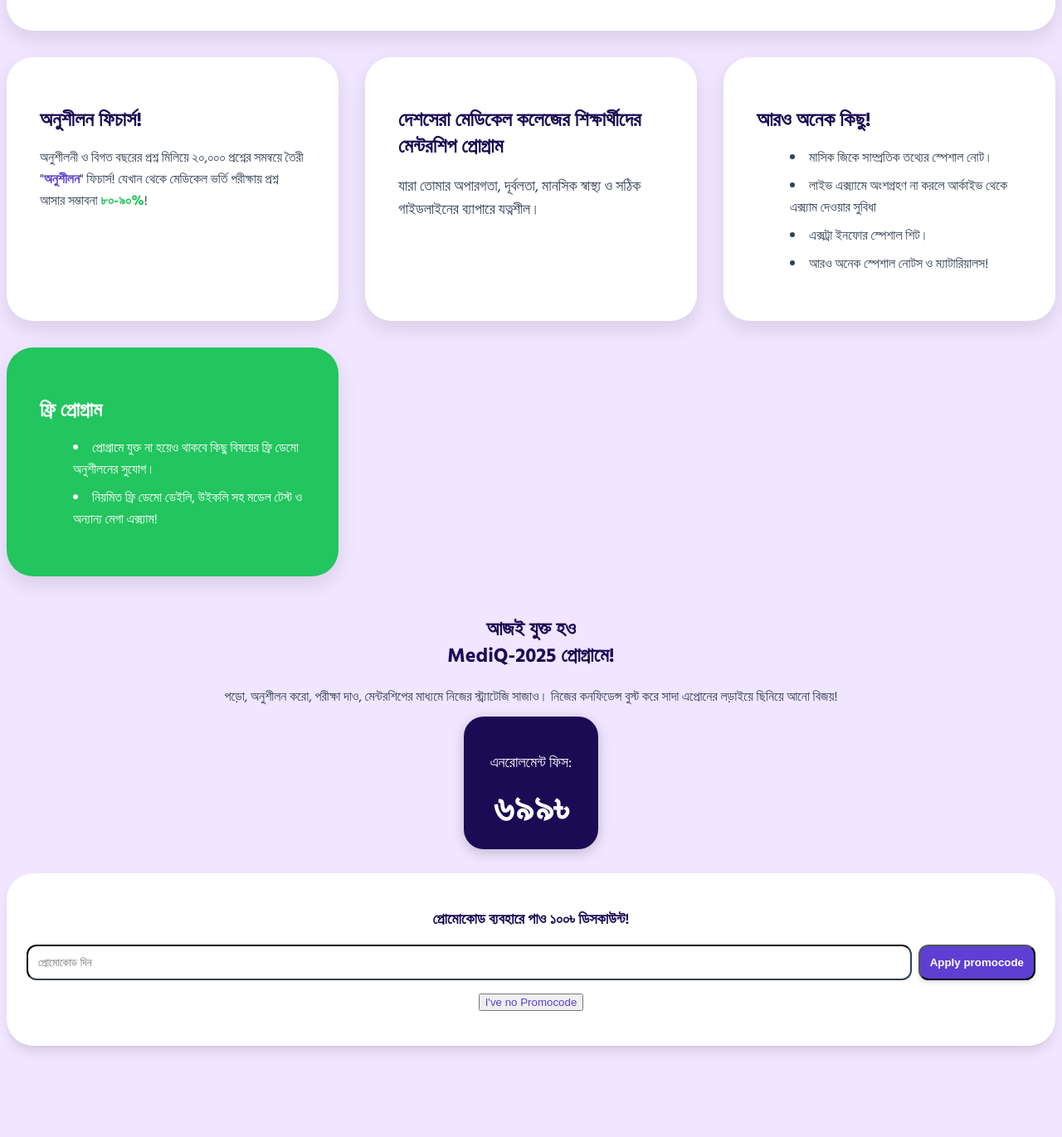
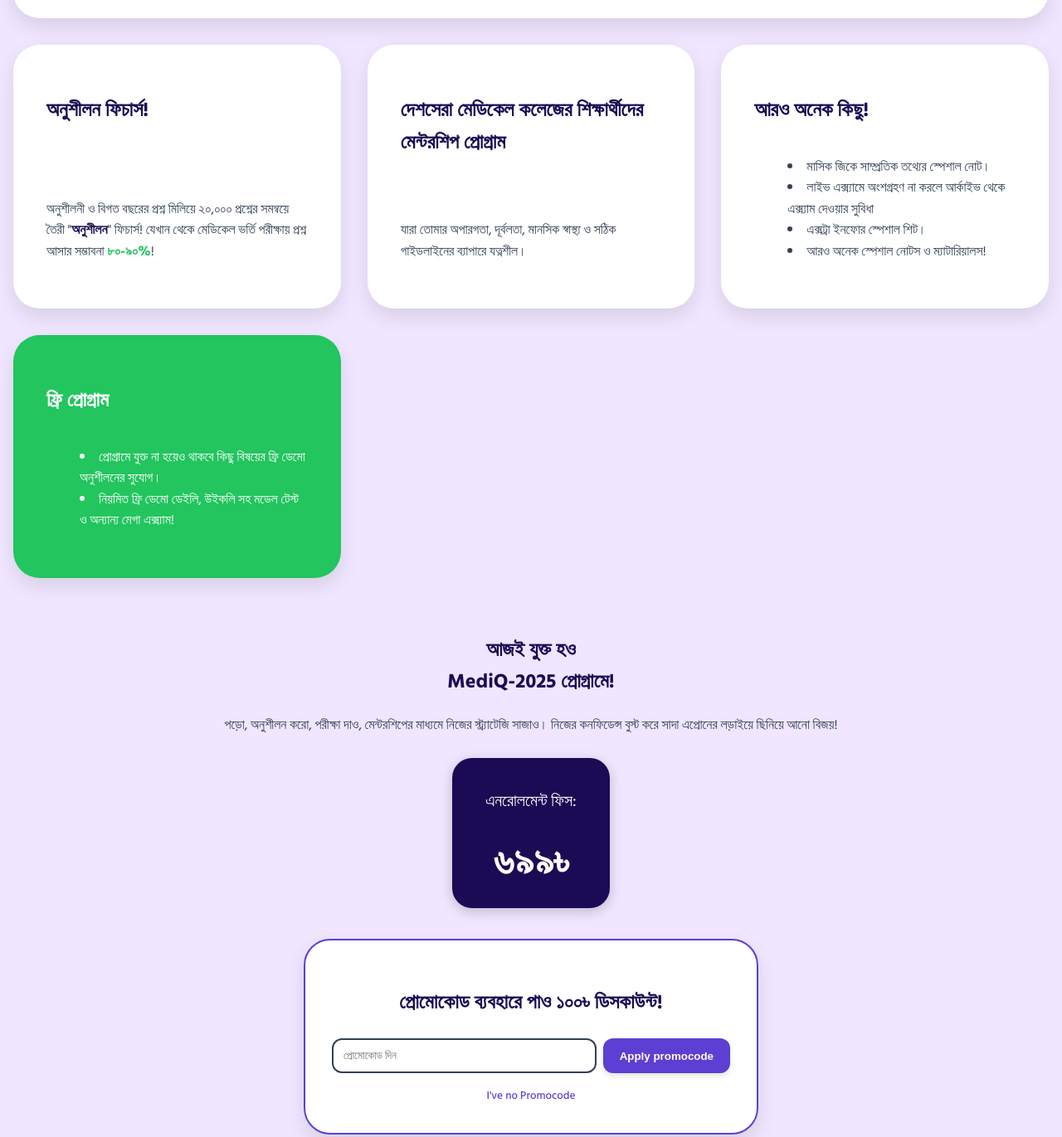
Before and after one commit to medicalprostuti/registration, a plain HTML site: page index.html in a window 1280 px wide. Shown: the part 743-2114 px from the top of the page at 83% size. Before the commit the page ends 2012 px from the top, so only its background shows below. Drawn offline with Linux system fonts and the light colour scheme.

Commit message:
Update index.html

```diff
--- a/index.html
+++ b/index.html
@@ -7,7 +7,9 @@
     <link rel="preconnect" href="https://fonts.googleapis.com">
     <link rel="preconnect" href="https://fonts.gstatic.com" crossorigin>
     <link href="https://fonts.googleapis.com/css2?family=Hind+Siliguri:wght@300;400;500;600;700&display=swap" rel="stylesheet">
+
     <style>
+        /* CSS Variables for a consistent color palette */
         :root {
             --primary-color: #1b0b54;
             --accent-color: #5d3fd3;
@@ -17,22 +19,38 @@
             --error-color: #ef4444;
         }
 
+        /* Base Styles for a clean slate */
         body {
             font-family: 'Hind Siliguri', sans-serif;
             background-color: var(--bg-light);
             color: var(--text-color);
+            line-height: 1.6;
+            margin: 0;
+            padding: 2rem 1rem;
+            display: flex;
+            justify-content: center;
+            align-items: center;
+            min-height: 100vh;
         }
 
+        .container {
+            max-width: 1280px;
+            width: 100%;
+            margin: 0 auto;
+            display: flex;
+            flex-direction: column;
+            gap: 3rem;
+        }
+
+        /* --- Animations --- */
         @keyframes float {
             0%, 100% { transform: translateY(0); }
             50% { transform: translateY(-10px); }
         }
-
         @keyframes fadeIn {
             from { opacity: 0; transform: translateY(20px); }
             to { opacity: 1; transform: translateY(0); }
         }
-
         @keyframes pulseBorder {
             0%, 100% { border-color: transparent; }
             50% { border-color: var(--accent-color); }
@@ -41,131 +59,164 @@
         .animate-float { animation: float 4s ease-in-out infinite; }
         .animate-fade-in { animation: fadeIn 1s ease-out forwards; }
         .animate-pulse-border { animation: pulseBorder 2s ease-in-out infinite; }
+
+        /* --- Card Styles --- */
         .card {
             background-color: white;
             padding: 2.5rem;
             border-radius: 2rem;
             box-shadow: 0 10px 25px rgba(0, 0, 0, 0.1);
             transition: transform 0.3s ease, box-shadow 0.3s ease;
+            display: flex;
+            flex-direction: column;
+            justify-content: space-between;
         }
-
         .card:hover {
             transform: translateY(-5px);
             box-shadow: 0 15px 35px rgba(0, 0, 0, 0.15);
         }
 
+        /* --- Layout Grid for Cards --- */
+        .card-grid {
+            display: grid;
+            grid-template-columns: repeat(1, 1fr);
+            gap: 2rem;
+        }
+
+        @media (min-width: 768px) {
+            .card-grid {
+                grid-template-columns: repeat(2, 1fr);
+            }
+            .main-card {
+                grid-column: span 2;
+            }
+        }
+
+        @media (min-width: 1024px) {
+            .card-grid {
+                grid-template-columns: repeat(3, 1fr);
+            }
+            .main-card {
+                grid-column: span 3;
+            }
+        }
+
+        /* --- Component Specific Styles --- */
         .price-box {
             background-color: var(--primary-color);
             color: white;
-            display: inline-block;
-            padding: 1.5rem 2rem;
+            padding: 1rem 2.5rem;
             border-radius: 1.5rem;
             box-shadow: 0 4px 15px rgba(0, 0, 0, 0.2);
-            transition: all 0.5s ease-in-out;
+            display: inline-block;
+            margin-top: 2rem;
         }
-
         .original-price {
             text-decoration: line-through;
             color: var(--error-color);
             margin-right: 0.5rem;
         }
+        .promo-box {
+            background-color: white;
+            padding: 2rem;
+            border-radius: 2rem;
+            box-shadow: 0 10px 25px rgba(0, 0, 0, 0.1);
+            border: 2px solid var(--accent-color);
+            max-width: 480px;
+            margin: 2rem auto 0; /* Adjusted top margin for spacing */
+        }
+        .promo-section {
+            display: flex;
+            flex-direction: column;
+            gap: 0.5rem;
+        }
+        @media (min-width: 640px) {
+            .promo-section {
+                flex-direction: row;
+            }
+        }
+        .promo-input {
+            flex: 1;
+            padding: 0.5rem 0.75rem;
+            border-radius: 0.75rem;
+            border: 2px solid var(--text-color);
+            transition: border-color 0.3s;
+            outline: none;
+            font-family: 'Hind Siliguri', sans-serif;
+        }
+        .promo-input:focus {
+            border-color: var(--accent-color);
+        }
+        .apply-btn {
+            background-color: var(--accent-color);
+            color: white;
+            font-weight: 600;
+            padding: 0.5rem 1.25rem;
+            border-radius: 0.75rem;
+            box-shadow: 0 4px 6px rgba(0, 0, 0, 0.1);
+            transition: background-color 0.3s;
+            cursor: pointer;
+            border: none;
+            white-space: nowrap;
+        }
+        .apply-btn:hover {
+            background-color: #4b32b8;
+        }
+        .no-promo-btn {
+            color: var(--accent-color);
+            font-weight: 500;
+            margin-top: 1rem;
+            text-decoration: none;
+            transition: text-decoration 0.3s;
+            background: none;
+            border: none;
+            padding: 0;
+            cursor: pointer;
+            font-family: inherit;
+        }
+        .no-promo-btn:hover {
+            text-decoration: underline;
+        }
+        .promo-message { color: var(--success-color); font-weight: 600; margin-top: 1rem; }
+        .error-message { color: var(--error-color); font-weight: 600; margin-top: 1rem; }
 
-        .promo-message { color: var(--success-color); font-weight: 600; }
-        .error-message { color: var(--error-color); font-weight: 600; }
-        .container { max-width: 1344px; margin: auto; padding: 48px; }
-        @media (min-width: 768px) {
-            .container { padding: 64px; }
-        }
-        @media (min-width: 1024px) {
-            .container { padding: 96px; }
-        }
-        .text-center { text-align: center; }
-        .space-y-12 > :not([hidden]) ~ :not([hidden]) { margin-top: 48px; }
-        .text-3xl { font-size: 1.875rem; line-height: 2.25rem; }
-        .text-5xl { font-size: 3rem; line-height: 1; }
-        .font-bold { font-weight: 700; }
-        .text-lg { font-size: 1.125rem; line-height: 1.75rem; }
-        .max-w-3xl { max-width: 48rem; }
-        .mx-auto { margin-left: auto; margin-right: auto; }
-        .grid { display: grid; }
-        .gap-8 { gap: 2rem; }
-        .md\:grid-cols-2 { grid-template-columns: repeat(2, minmax(0, 1fr)); }
-        .lg\:grid-cols-3 { grid-template-columns: repeat(3, minmax(0, 1fr)); }
-        .mb-6 { margin-bottom: 1.5rem; }
-        .md\:col-span-2 { grid-column: span 2 / span 2; }
-        .lg\:col-span-3 { grid-column: span 3 / span 3; }
-        .list-disc { list-style-type: disc; }
-        .list-inside { list-style-position: inside; }
-        .space-y-2 > :not([hidden]) ~ :not([hidden]) { margin-top: 0.5rem; }
-        .text-\[var\(--error-color\)\] { color: var(--error-color); }
-        .text-\[var\(--primary-color\)\] { color: var(--primary-color); }
-        .text-\[var\(--text-color\)\] { color: var(--text-color); }
-        .text-\[var\(--success-color\)\] { color: var(--success-color); }
-        .text-\[var\(--accent-color\)\] { color: var(--accent-color); }
-        .text-2xl { font-size: 1.5rem; line-height: 2rem; }
-        .mb-4 { margin-bottom: 1rem; }
-        .font-extrabold { font-weight: 800; }
-        .text-4xl { font-size: 2.25rem; line-height: 2.5rem; }
-        .mt-6 { margin-top: 1.5rem; }
-        .bg-white { background-color: white; }
-        .p-6 { padding: 1.5rem; }
-        .rounded-\[2rem\] { border-radius: 2rem; }
-        .shadow-lg { box-shadow: 0 10px 15px -3px rgba(0, 0, 0, 0.1), 0 4px 6px -2px rgba(0, 0, 0, 0.05); }
-        .border-2 { border-width: 2px; }
-        .border-\[var\(--accent-color\)\] { border-color: var(--accent-color); }
-        .mb-4 { margin-bottom: 1rem; }
-        .flex { display: flex; }
-        .sm\:flex-row { flex-direction: row; }
-        .items-center { align-items: center; }
-        .justify-center { justify-content: center; }
-        .gap-2 { gap: 0.5rem; }
-        .flex-1 { flex: 1 1 0%; }
-        .p-3 { padding: 0.75rem; }
-        .rounded-xl { border-radius: 0.75rem; }
-        .border-\[var\(--text-color\)\] { border-color: var(--text-color); }
-        .focus\:outline-none:focus { outline: 2px solid transparent; outline-offset: 2px; }
-        .focus\:border-\[var\(--accent-color\)\]:focus { border-color: var(--accent-color); }
-        .transition-colors { transition-property: background-color, border-color, color, fill, stroke; transition-timing-function: cubic-bezier(0.4, 0, 0.2, 1); transition-duration: 150ms; }
-        .bg-\[var\(--accent-color\)\] { background-color: var(--accent-color); }
+        /* --- Typography and Spacing --- */
+        h1, h2, h3 { color: var(--primary-color); }
+        .main-heading { font-size: 2.5rem; font-weight: 700; }
+        .sub-heading { font-size: 1.125rem; }
+        .card-heading { font-size: 1.5rem; font-weight: 700; }
+        .price-text { font-size: 1.25rem; }
+        .price-value { font-size: 3rem; font-weight: 800; }
+        .text-lead { max-width: 768px; margin: 0 auto; }
+        .text-centered { text-align: center; }
+        .list-style-disc { list-style-type: disc; list-style-position: inside; }
+        .list-item-bold { font-weight: 700; }
+        .text-bold-primary { font-weight: 700; color: var(--primary-color); }
+        .text-bold-success { font-weight: 700; color: var(--success-color); }
+        .text-bold-error { font-weight: 700; color: var(--error-color); }
         .text-white { color: white; }
-        .font-semibold { font-weight: 600; }
-        .shadow-md { box-shadow: 0 4px 6px -1px rgba(0, 0, 0, 0.1), 0 2px 4px -1px rgba(0, 0, 0, 0.06); }
-        .hover\:bg-opacity-90:hover { background-color: rgba(93, 63, 211, 0.9); }
-        .flex-shrink-0 { flex-shrink: 0; }
-        .relative { position: relative; }
-        .mt-4 { margin-top: 1rem; }
-        .hover\:underline:hover { text-decoration: underline; }
-        .text-center { text-align: center; }
-        .leading-relaxed { line-height: 1.625; }
-        .price-box { padding: 1.5rem 2rem; }
-        .text-xl { font-size: 1.25rem; line-height: 1.75rem; }
-        .mt-2 { margin-top: 0.5rem; }
-        .text-3xl { font-size: 1.875rem; line-height: 2.25rem; }
-        .md\:text-5xl { font-size: 3rem; line-height: 1; }
-        .font-extrabold { font-weight: 800; }
-        .transition-all { transition-property: all; transition-timing-function: cubic-bezier(0.4, 0, 0.2, 1); transition-duration: 150ms; }
-        .w-full { width: 100%; }
     </style>
 </head>
-<body class="p-4 md:p-8 lg:p-12 flex items-center justify-center min-h-screen">
-    <div class="max-w-6xl w-full mx-auto space-y-12">
-        <header class="text-center space-y-4 animate-fade-in">
-            <h1 class="text-3xl md:text-5xl font-bold text-[var(--primary-color)]">
+
+<body>
+    <div class="container">
+        <header class="text-centered animate-fade-in">
+            <h1 class="main-heading">
                 MediQ এর সাথে মেডিকেল ভর্তি যুদ্ধে এগিয়ে যাও আরেক ধাপ!
             </h1>
-            <p class="text-base md:text-lg text-[var(--text-color)] leading-relaxed max-w-3xl mx-auto">
+            <p class="sub-heading text-lead">
                 অফুরন্ত প্রশ্ন ভান্ডার থেকে অনুশীলন করো, পরীক্ষা দাও, দেশসেরা মেডিকেল কলেজ শিক্ষার্থীদের মেন্টরশিপের ভেতরে ঝালিয়ে নাও তোমার প্রিপারেশন!
             </p>
         </header>
 
-        <section class="grid grid-cols-1 md:grid-cols-2 lg:grid-cols-3 gap-8">
-            <div class="card md:col-span-2 lg:col-span-3">
-                <h2 class="text-2xl md:text-3xl font-bold text-[var(--primary-color)] mb-6 text-center">
+        <section class="card-grid">
+            <div class="card main-card">
+                <h2 class="card-heading text-centered">
                     এক নজরে দেখে নাও MediQ-2025 প্রোগ্রামে <br> যা যা থাকছে:
                 </h2>
-                <div class="grid grid-cols-1 md:grid-cols-2 gap-6">
+                <div class="card-grid">
                     <div>
-                        <ul class="list-disc list-inside text-[var(--text-color)] space-y-2">
+                        <ul class="list-style-disc">
                             <li>৭৫ টি ডেইলি (৫০ নম্বর)</li>
                             <li>১১ টি উইকলি (১০০ নম্বর)</li>
                             <li>৩ টি মান্থলি (১০০ নম্বর)</li>
@@ -180,33 +231,33 @@
                         </ul>
                     </div>
                     <div>
-                        <ul class="list-disc list-inside text-[var(--text-color)] space-y-2">
-                            <li class="font-bold text-[var(--error-color)]">নেগেটিভ মার্কিং (০.২৫)</li>
-                            <li class="font-bold text-[var(--error-color)]">সেকেন্ড টাইমারদের জন্য প্রত্যেক পরীক্ষায় পেনাল্টি মার্কিং (৩%)</li>
-                            <li>প্রত্যেক এক্স্যাম শেষে <span class="font-bold text-[var(--primary-color)]">লিডার বোর্ডে</span> দেখো তোমার অবস্থান!</li>
-                            <li>২৪×৭ <span class="font-bold text-[var(--primary-color)]">মক এক্স্যামের</span> সুযোগ। চ্যাপ্টার, টপিক, প্রশ্ন সংখ্যা ও সময় সেলেক্ট করে দাও আনলিমিটেড এক্স্যাম।</li>
+                        <ul class="list-style-disc">
+                            <li class="list-item-bold text-bold-error">নেগেটিভ মার্কিং (০.২৫)</li>
+                            <li class="list-item-bold text-bold-error">সেকেন্ড টাইমারদের জন্য প্রত্যেক পরীক্ষায় পেনাল্টি মার্কিং (৩%)</li>
+                            <li>প্রত্যেক এক্স্যাম শেষে <span class="text-bold-primary">লিডার বোর্ডে</span> দেখো তোমার অবস্থান!</li>
+                            <li>২৪×৭ <span class="text-bold-primary">মক এক্স্যামের</span> সুযোগ। চ্যাপ্টার, টপিক, প্রশ্ন সংখ্যা ও সময় সেলেক্ট করে দাও আনলিমিটেড এক্স্যাম।</li>
                         </ul>
                     </div>
                 </div>
             </div>
 
             <div class="card">
-                <h2 class="text-2xl font-bold text-[var(--primary-color)] mb-4">অনুশীলন ফিচার্স!</h2>
-                <p class="text-[var(--text-color)]">
-                    অনুশীলনী ও বিগত বছরের প্রশ্ন মিলিয়ে ২০,০০০ প্রশ্নের সমন্বয়ে তৈরী "<span class="font-bold text-[var(--accent-color)]">অনুশীলন</span>" ফিচার্স! যেখান থেকে মেডিকেল ভর্তি পরীক্ষায় প্রশ্ন আসার সম্ভাবনা <span class="font-bold text-[var(--success-color)]">৮০-৯০%</span>!
+                <h2 class="card-heading">অনুশীলন ফিচার্স!</h2>
+                <p>
+                    অনুশীলনী ও বিগত বছরের প্রশ্ন মিলিয়ে ২০,০০০ প্রশ্নের সমন্বয়ে তৈরী "<span class="text-bold-primary">অনুশীলন</span>" ফিচার্স! যেখান থেকে মেডিকেল ভর্তি পরীক্ষায় প্রশ্ন আসার সম্ভাবনা <span class="text-bold-success">৮০-৯০%</span>!
                 </p>
             </div>
 
             <div class="card">
-                <h2 class="text-2xl font-bold text-[var(--primary-color)] mb-4">দেশসেরা মেডিকেল কলেজের শিক্ষার্থীদের মেন্টরশিপ প্রোগ্রাম</h2>
-                <p class="text-lg text-[var(--text-color)] max-w-3xl mx-auto">
+                <h2 class="card-heading">দেশসেরা মেডিকেল কলেজের শিক্ষার্থীদের মেন্টরশিপ প্রোগ্রাম</h2>
+                <p>
                     যারা তোমার অপারগতা, দূর্বলতা, মানসিক স্বাস্থ্য ও সঠিক গাইডলাইনের ব্যাপারে যত্নশীল।
                 </p>
             </div>
 
             <div class="card">
-                <h2 class="text-2xl font-bold text-[var(--primary-color)] mb-4">আরও অনেক কিছু!</h2>
-                <ul class="list-disc list-inside text-[var(--text-color)] space-y-2">
+                <h2 class="card-heading">আরও অনেক কিছু!</h2>
+                <ul class="list-style-disc">
                     <li>মাসিক জিকে সাম্প্রতিক তথ্যের স্পেশাল নোট।</li>
                     <li>লাইভ এক্স্যামে অংশগ্রহণ না করলে আর্কাইভ থেকে এক্স্যাম দেওয়ার সুবিধা</li>
                     <li>এক্সট্রা ইনফোর স্পেশাল শিট।</li>
@@ -215,38 +266,39 @@
             </div>
 
             <div class="card" style="background-color: var(--success-color); color: white;">
-                <h2 class="text-2xl font-bold mb-4">ফ্রি প্রোগ্রাম </h2>
-                <ul class="list-disc list-inside text-white space-y-2">
-                    <li> প্রোগ্রামে যুক্ত না হয়েও থাকবে কিছু বিষয়ের ফ্রি ডেমো অনুশীলনের সুযোগ।</li>
+                <h2 class="card-heading text-white">ফ্রি প্রোগ্রাম </h2>
+                <ul class="list-style-disc">
+                    <li>প্রোগ্রামে যুক্ত না হয়েও থাকবে কিছু বিষয়ের ফ্রি ডেমো অনুশীলনের সুযোগ।</li>
                     <li>নিয়মিত ফ্রি ডেমো ডেইলি, উইকলি সহ মডেল টেস্ট ও অন্যান্য মেগা এক্স্যাম!</li>
                 </ul>
             </div>
+
         </section>
 
-        <section class="text-center space-y-6 animate-fade-in">
-            <h2 class="text-2xl md:text-4xl font-extrabold text-[var(--primary-color)] animate-pulse-border">
+        <section class="text-centered animate-fade-in">
+            <h2 class="card-heading animate-pulse-border">
                 আজই যুক্ত হও <br> MediQ-2025 প্রোগ্রামে!
             </h2>
-            <p class="text-[var(--text-color)] max-w-2xl mx-auto leading-relaxed">
+            <p class="text-lead">
                 পড়ো, অনুশীলন করো, পরীক্ষা দাও, মেন্টরশিপের মাধ্যমে নিজের স্ট্র‍্যাটেজি সাজাও।
                 নিজের কনফিডেন্স বুস্ট করে সাদা এপ্রোনের লড়াইয়ে ছিনিয়ে আনো বিজয়!
             </p>
 
             <div class="price-box animate-float">
-                <p class="text-lg md:text-xl font-medium">এনরোলমেন্ট ফিস:</p>
-                <div id="priceDisplay" class="text-3xl md:text-5xl font-extrabold mt-2 transition-all duration-500">৬৯৯৳</div>
+                <p class="price-text">এনরোলমেন্ট ফিস:</p>
+                <div id="priceDisplay" class="price-value">৬৯৯৳</div>
             </div>
 
-            <div id="promoBox" class="bg-white p-6 rounded-[2rem] shadow-lg border-2 border-[var(--accent-color)] mt-6 mx-auto max-w-md animate-fade-in">
-                <h3 class="text-lg font-semibold text-[var(--primary-color)] mb-4">প্রোমোকোড ব্যবহারে পাও ১০০৳ ডিসকাউন্ট!</h3>
-                <div id="promo-section" class="flex flex-col sm:flex-row items-center justify-center gap-2">
-                    <input type="text" id="promoCodeInput" placeholder="প্রোমোকোড দিন" class="flex-1 p-3 rounded-xl border-2 border-[var(--text-color)] focus:outline-none focus:border-[var(--accent-color)] transition-colors" />
-                    <button id="applyPromoBtn" class="bg-[var(--accent-color)] text-white font-semibold p-3 rounded-xl shadow-md hover:bg-opacity-90 transition-colors flex-shrink-0 relative">
+            <div id="promoBox" class="promo-box animate-fade-in">
+                <h3 class="card-heading">প্রোমোকোড ব্যবহারে পাও ১০০৳ ডিসকাউন্ট!</h3>
+                <div id="promo-section" class="promo-section">
+                    <input type="text" id="promoCodeInput" placeholder="প্রোমোকোড দিন" class="promo-input" />
+                    <button id="applyPromoBtn" class="apply-btn">
                         <span id="buttonText">Apply promocode</span>
                     </button>
                 </div>
-                <button id="noPromoBtn" class="mt-4 text-[var(--accent-color)] font-medium hover:underline transition-colors">I've no Promocode</button>
-                <div id="messageBox" class="mt-4 text-center"></div>
+                <button id="noPromoBtn" class="no-promo-btn">I've no Promocode</button>
+                <div id="messageBox" class="message-box"></div>
             </div>
         </section>
     </div>
@@ -262,7 +314,6 @@
             const validPromoCodes = ['ULLAS01', 'BILAS01'];
             const formspreeUrl = 'YOUR_FORMSPREE_LINK_HERE';
 
-            // Non-blocking IP fetch
             async function submitToFormspree(promoCode) {
                 if (formspreeUrl === 'YOUR_FORMSPREE_LINK_HERE') {
                     console.warn("Formspree URL is not configured. Skipping submission.");
@@ -317,10 +368,8 @@
                     applyPromoBtn.disabled = true;
                     applyPromoBtn.style.opacity = '0.7';
 
-                    // Start the IP fetch but don't wait for it
                     submitToFormspree(promoCode);
 
-                    // Redirect immediately after a short delay
                     setTimeout(() => {
                         window.location.href = 'https://dash.zinipay.com/secure/payment-link/eeb278bc-c43d-4315-8bc2-8724ee1467bd';
                     }, 100);
```
